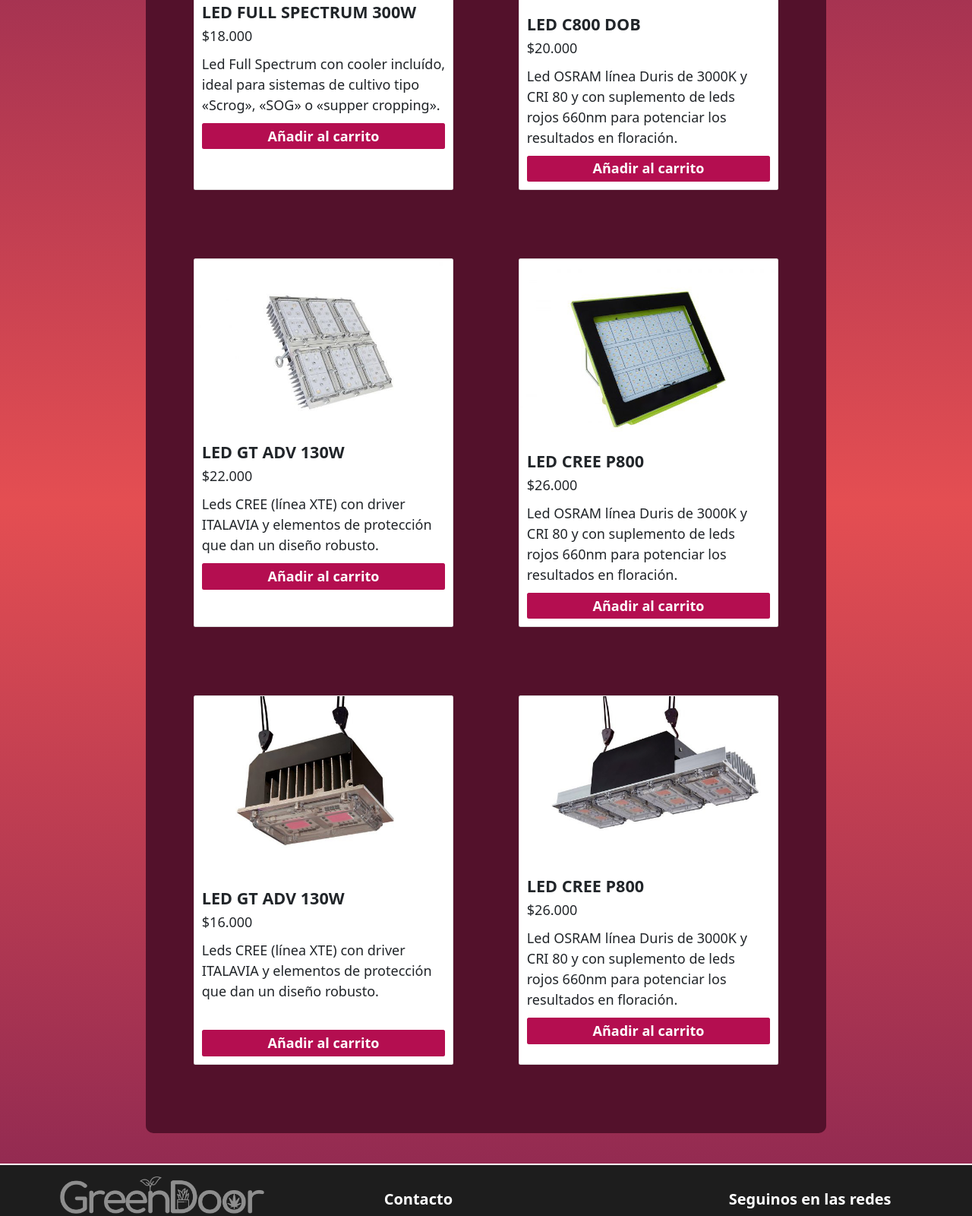
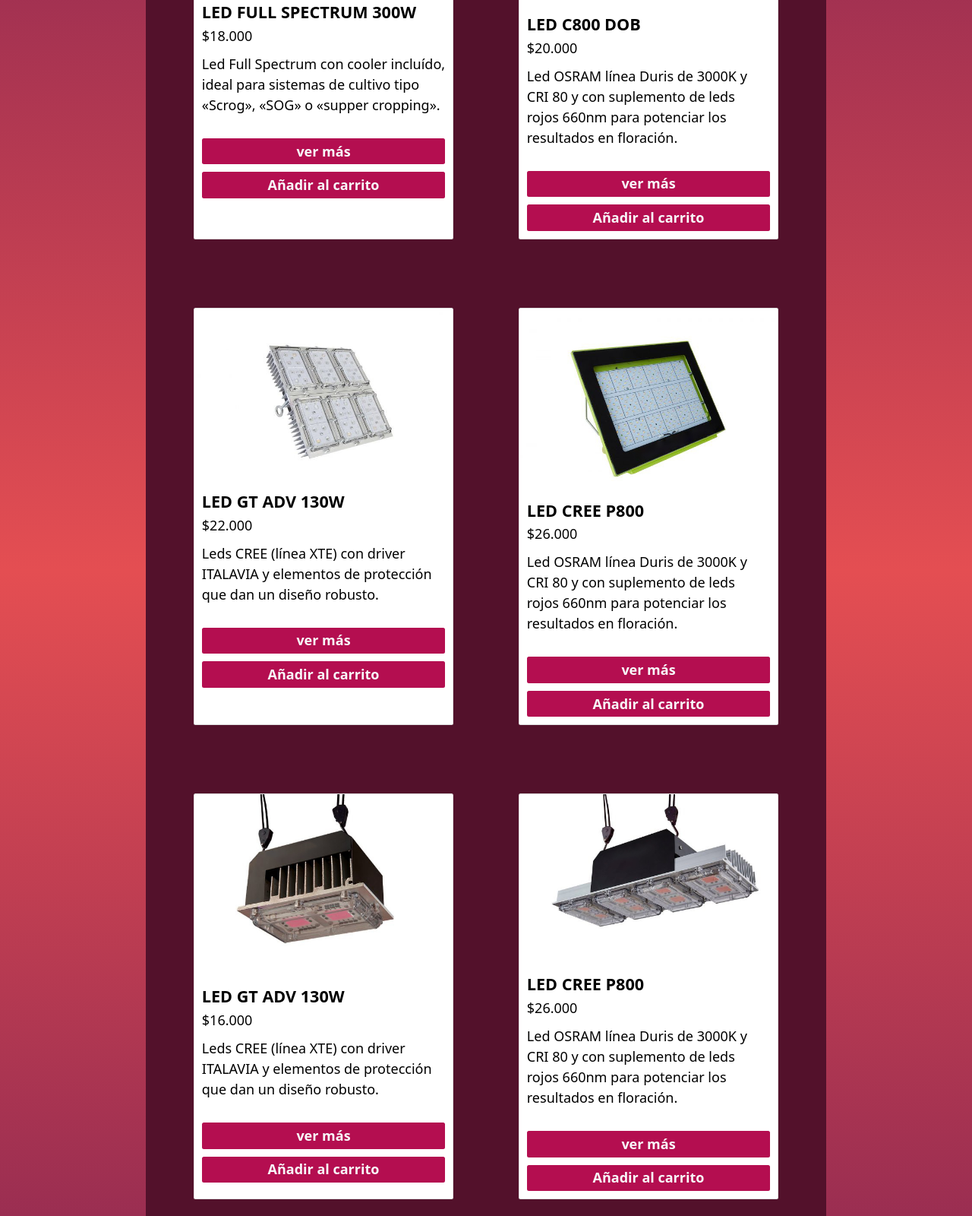
Before and after one commit to GonzaloSatina/GreenDoor, a website: page Pages/Productos.html in a window 1280 px wide. Shown: the part 548-2148 px from the top of the page at 76% size. Drawn offline with nearby package versions, Linux system fonts and the light colour scheme.

Commit message:
Hechos los cambios

```diff
--- a/CSS/Styles.css
+++ b/CSS/Styles.css
@@ -356,9 +356,12 @@
         }
 
         .card:hover {
-            cursor: pointer;
             box-shadow: 0px 7px 25px 12px rgba(0, 0, 0, 0.7);
             transform: translateY(-3%);
+        }
+
+        .card a:hover {
+            cursor: pointer;
         }
 
         .productos-inicio {
@@ -437,6 +440,15 @@
             -moz-text-fill-color: white;
             -moz-text-stroke-color: #C546F7;
             -moz-text-stroke-width: 0.2px;
+        }
+
+        .card-body a {
+            color: black;
+            text-decoration: none;
+        }
+
+        .card-body a:nth-child(1):hover {
+            color: black;
         }
 
         @media (max-width: 900px) {
--- a/Pages/Productos.html
+++ b/Pages/Productos.html
@@ -50,7 +50,7 @@
                             <tbody>
                                 <tr>
                                     <td>
-                                        <img loading="lazy" src="../img/Led-1.jpg" class="img-producto-carrito">
+                                        <a href="Producto-1.html"> <img loading="lazy" src="../img/Led-1.jpg" class="img-producto-carrito">
                                     </td>
                                     <td class="nombre-carrito">Led Full Spectrum 300w</td>
                                     <td class="precio-carrito">$18.000</td>
@@ -78,62 +78,85 @@
                 <div class="contenedor-productos">
 
                     <div class="card producto" style="width: 18rem;">
-                        <img loading="lazy" src="../img/Led-1.jpg" class="card-img-top  imagen-producto-1" alt="...">
+                        <a href="Producto-1.html"> <img loading="lazy" src="../img/Led-1.jpg" class="card-img-top  imagen-producto-1" alt="...">
+                        </a>
                         <div class="card-body">
+                            <a href="Producto-1.html">
                                 <h5 class="card-title nombre-producto">Led Full Spectrum 300w</h5>
                                 <p class="precio-producto">$18.000</p>
                                 <p class="card-text descricion-producto">Led Full Spectrum con cooler incluído, ideal para sistemas de cultivo tipo «Scrog», «SOG» o «supper cropping».</p>
-                            <a href="#" class="btn btn-primary boton-producto">Añadir al carrito</a>
+                            </a>
+                            <a href="Producto-1.html" class="btn btn-primary boton-producto mt-5 mb-3 text-light">ver más</a>
+                            <a href="#" class="btn btn-primary boton-producto text-light">Añadir al carrito</a>
                         </div>
                     </div>
 
                     <div class="card producto" style="width: 18rem;">
-                        <img loading="lazy" src="../img/Led-2.jpg" class="card-img-top  imagen-producto-2" alt="...">
+                        <a href="Producto-1.html"> <img loading="lazy" src="../img/Led-2.jpg" class="card-img-top  imagen-producto-2" alt="...">
+                        </a>
                         <div class="card-body">
+                            <a href="Producto-1.html">
                                 <h5 class="card-title nombre-producto">Led C800 DOB</h5>
                                 <p class="precio-producto">$20.000</p>
                                 <p class="card-text descricion-producto">Led OSRAM línea Duris de 3000K y CRI 80 y con suplemento de leds rojos 660nm para potenciar los resultados en floración.</p>
-                            <a href="#" class="btn btn-primary boton-producto">Añadir al carrito</a>
+                            </a>
+                            <a href="Producto-1.html" class="btn btn-primary boton-producto mt-5 mb-3 text-light">ver más</a>
+                            <a href="#" class="btn btn-primary boton-producto text-light">Añadir al carrito</a>
                         </div>
                     </div>
 
                     <div class="card producto" style="width: 18rem;">
-                        <img loading="lazy" src="../img/Led-3.jpg" class="card-img-top  imagen-producto-3" alt="...">
+                        <a href="Producto-1.html"> <img loading="lazy" src="../img/Led-3.jpg" class="card-img-top  imagen-producto-3" alt="...">
+                        </a>
                         <div class="card-body">
+                            <a href="Producto-1.html">
                                 <h5 class="card-title nombre-producto">Led GT ADV 130W</h5>
                                 <p class="precio-producto">$22.000</p>
                                 <p class="card-text descricion-producto">Leds CREE (línea XTE) con driver ITALAVIA y elementos de protección que dan un diseño robusto.</p>
-                            <a href="#" class="btn btn-primary boton-producto">Añadir al carrito</a>
+                            </a>
+                            <a href="Producto-1.html" class="btn btn-primary boton-producto mt-5 mb-3 text-light">ver más</a>
+                            <a href="#" class="btn btn-primary boton-producto text-light">Añadir al carrito</a>
                         </div>
                     </div>
 
                     <div class="card producto" style="width: 18rem;">
-                        <img loading="lazy" src="../img/Led-4.jpg" class="card-img-top  imagen-producto-4" alt="...">
+                        <a href="Producto-1.html"> <img loading="lazy" src="../img/Led-4.jpg" class="card-img-top  imagen-producto-4" alt="...">
+                        </a>
                         <div class="card-body">
+                            <a href="Producto-1.html">
                                 <h5 class="card-title nombre-producto">Led Cree P800</h5>
                                 <p class="precio-producto">$26.000</p>
                                 <p class="card-text descricion-producto">Led OSRAM línea Duris de 3000K y CRI 80 y con suplemento de leds rojos 660nm para potenciar los resultados en floración.</p>
-                            <a href="#" class="btn btn-primary boton-producto">Añadir al carrito</a>
+                            </a>
+                            <a href="Producto-1.html" class="btn btn-primary boton-producto mt-5 mb-3 text-light">ver más</a>
+                            <a href="#" class="btn btn-primary boton-producto text-light">Añadir al carrito</a>
                         </div>
                     </div>
 
                     <div class="card producto" style="width: 18rem;">
-                        <img loading="lazy" src="../img/Led-5.jpg" class="card-img-top  imagen-producto-5" alt="...">
+                        <a href="Producto-1.html"> <img loading="lazy" src="../img/Led-5.jpg" class="card-img-top  imagen-producto-5" alt="...">
+                        </a>
                         <div class="card-body">
+                            <a href="Producto-1.html">
                                 <h5 class="card-title nombre-producto">Led GT ADV 130W</h5>
                                 <p class="precio-producto">$16.000</p>
                                 <p class="card-text descricion-producto">Leds CREE (línea XTE) con driver ITALAVIA y elementos de protección que dan un diseño robusto.</p>
-                            <br>
-                            <a href="#" class="btn btn-primary boton-producto">Añadir al carrito</a>
+                            </a>
+                            <a href="Producto-1.html" class="btn btn-primary boton-producto mt-5 mb-3 text-light">ver más</a>
+                            <a href="#" class="btn btn-primary boton-producto text-light">Añadir al carrito</a>
                         </div>
                     </div>
                     <div class="card producto" style="width: 18rem;">
-                        <img loading="lazy" src="../img/Led-6.jpg" class="card-img-top  imagen-producto-6" alt="...">
+                        <a href="Producto-1.html"> <img loading="lazy" src="../img/Led-6.jpg" class="card-img-top  imagen-producto-6" alt="...">
+                        </a>
                         <div class="card-body">
+                            <a href="Producto-1.html">
                                 <h5 class="card-title nombre-producto">Led Cree P800</h5>
                                 <p class="precio-producto">$26.000</p>
                                 <p class="card-text descricion-producto">Led OSRAM línea Duris de 3000K y CRI 80 y con suplemento de leds rojos 660nm para potenciar los resultados en floración.</p>
-                            <a href="#" class="btn btn-primary boton-producto">Añadir al carrito</a>
+                            </a>
+                            <a href="Producto-1.html" class="btn btn-primary boton-producto mt-5 mb-3 text-light">ver más</a>
+                            <a href="#" class="btn btn-primary boton-producto text-light">Añadir al carrito</a>
                         </div>
                     </div>
 
```
Lines whose indentation alone changed are shown as unchanged.
